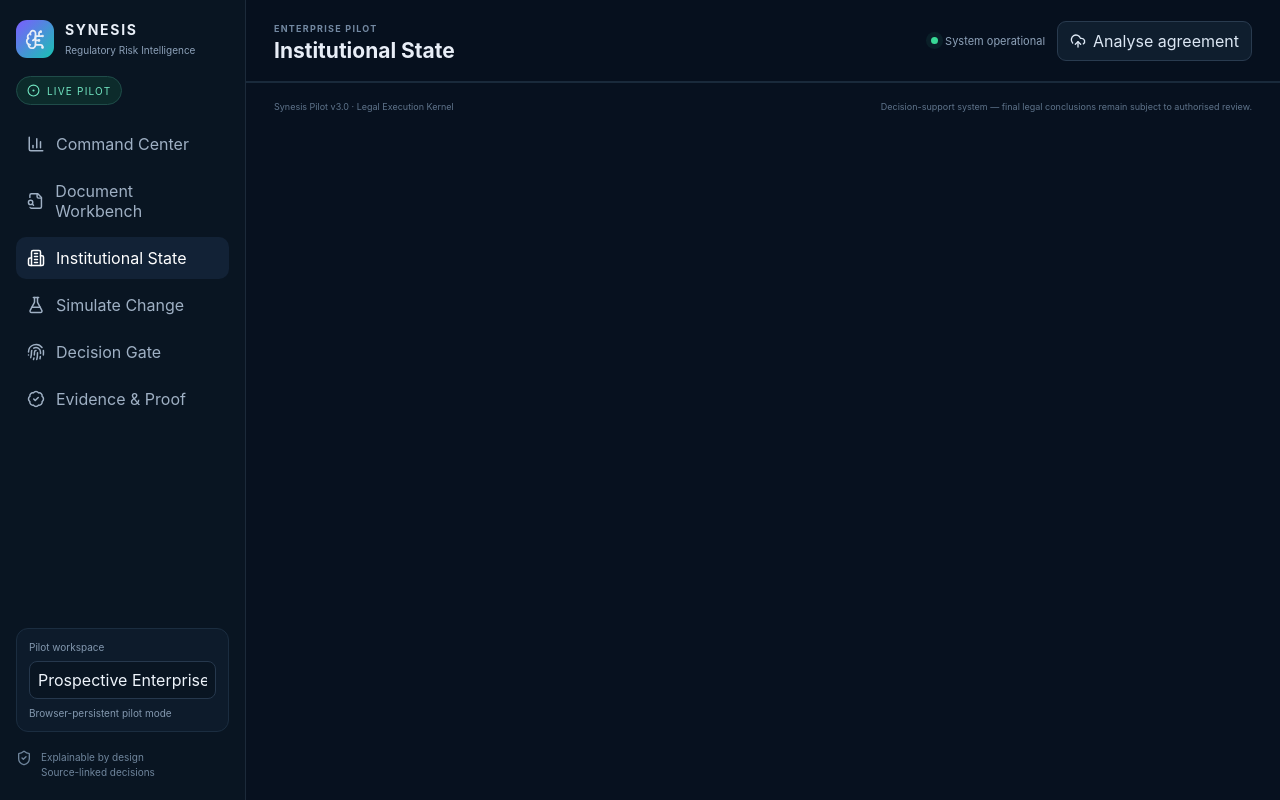
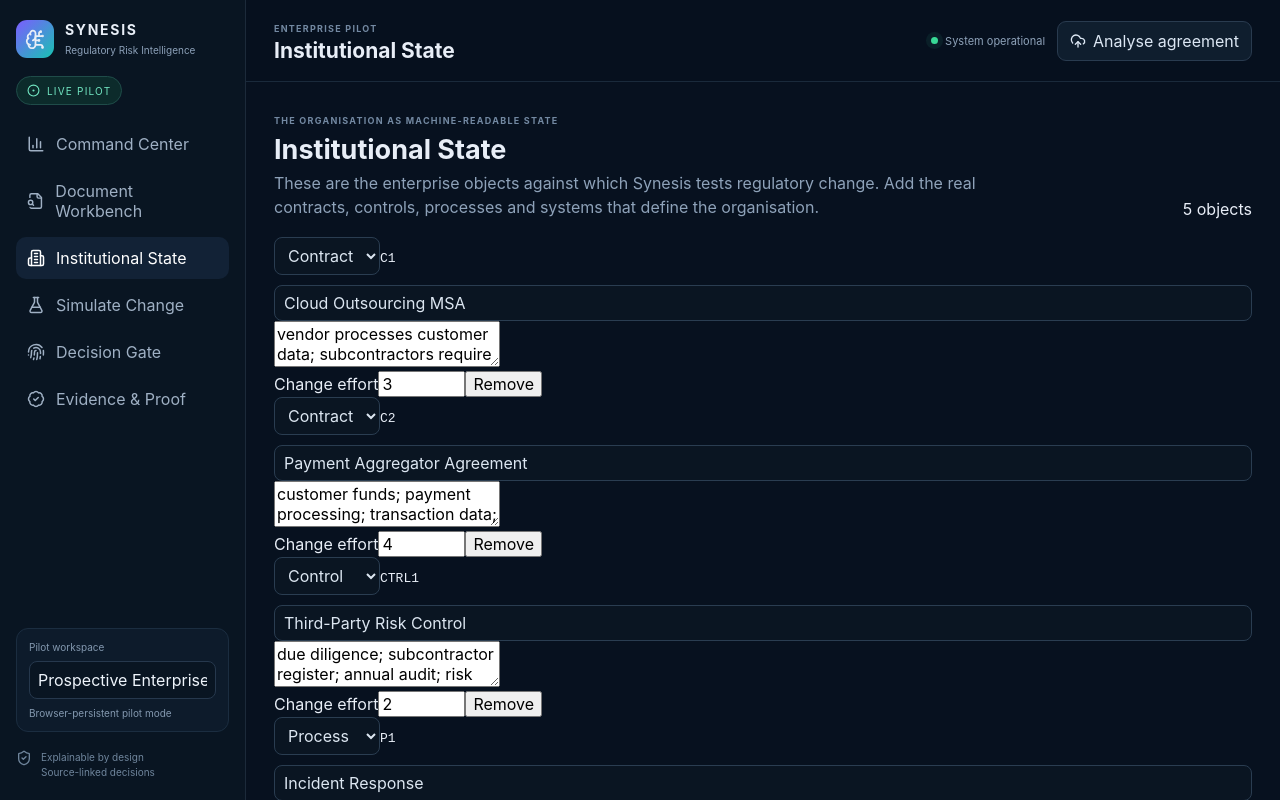
Before and after one commit to gaurakshay1991/synesis, a Next.js app: page / in a window 1280 px wide. Both pictures are taken after a click on the button "Institutional State". Shown: the top 800 px of the page. Built offline with nearby package versions, Linux system fonts and the light colour scheme.

Commit message:
Add editable institutional state workspace

```diff
--- a/app/page.tsx
+++ b/app/page.tsx
@@ -236,6 +236,18 @@ export default function Home(){
         <div className="trust-row"><ShieldCheck/><div><b>Explainability first</b><span>Synesis distinguishes a detected issue from its regulatory context and from the recommended business action.</span></div></div>
       </div>}
 
+      {tab==="state"&&<div className="page">
+        <div className="section-head"><div><span className="eyebrow">THE ORGANISATION AS MACHINE-READABLE STATE</span><h2>Institutional State</h2><p>These are the enterprise objects against which Synesis tests regulatory change. Add the real contracts, controls, processes and systems that define the organisation.</p></div><span className="state-count">{enterpriseAssets.length} objects</span></div>
+        <div className="state-grid">{enterpriseAssets.map((a,i)=><div className="state-card" key={a.id}>
+          <div className="state-card-top"><select value={a.type} onChange={e=>{const n=[...enterpriseAssets];n[i]={...a,type:e.target.value as EnterpriseAsset["type"]};setEnterpriseAssets(n)}}><option value="contract">Contract</option><option value="control">Control</option><option value="process">Process</option><option value="system">System</option></select><code>{a.id}</code></div>
+          <input className="field" value={a.name} onChange={e=>{const n=[...enterpriseAssets];n[i]={...a,name:e.target.value};setEnterpriseAssets(n)}}/>
+          <textarea className="state-facts" value={a.facts.join("; ")} onChange={e=>{const n=[...enterpriseAssets];n[i]={...a,facts:e.target.value.split(";").map(x=>x.trim()).filter(Boolean)};setEnterpriseAssets(n)}}/>
+          <div className="state-cost"><span>Change effort</span><input type="number" min="1" max="10" value={a.cost} onChange={e=>{const n=[...enterpriseAssets];n[i]={...a,cost:Math.max(1,Number(e.target.value)||1)};setEnterpriseAssets(n)}}/><button onClick={()=>setEnterpriseAssets(enterpriseAssets.filter((_,x)=>x!==i))}>Remove</button></div>
+        </div>)}</div>
+        <div className="state-actions"><button className="ghost" onClick={()=>setEnterpriseAssets([...enterpriseAssets,{id:`A${enterpriseAssets.length+1}`,type:"control",name:"New institutional object",facts:["Describe the facts Synesis should reason over"],cost:2}])}>+ Add enterprise object</button><button className="primary" onClick={()=>setTab("shadow")}><FlaskConical size={16}/> Test change against this state</button></div>
+        <div className="kernel-banner"><div><Database/><span><b>Shared reasoning substrate:</b> the same institutional state can drive regulatory simulation, contract impact and pre-action decisions.</span></div><span className="mono">STATE → RULE → ACTION</span></div>
+      </div>}
+
       {tab==="graph"&&<div className="page">
         <div className="section-head"><div><span className="eyebrow">EXPLAINABLE REASONING TRACE</span><h2>{analysis.document}</h2><p>{analysis.summary}</p></div><span className={riskClass(analysis.overallRisk)}>{analysis.overallRisk} · {analysis.score}</span></div>
         <div className="graph-list">{graphRows.map(({f,status})=><div className="graph-card" key={f.id}>
```
